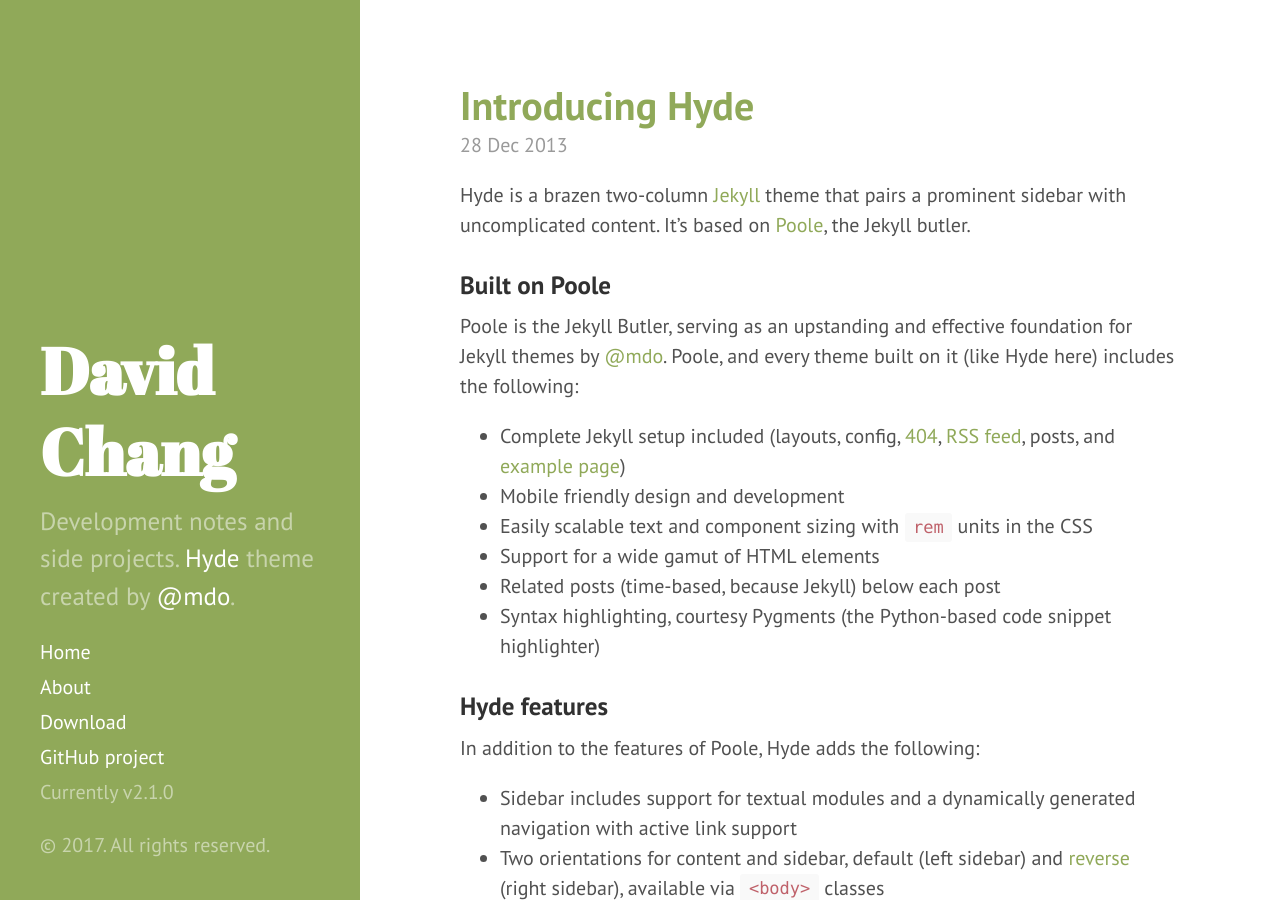
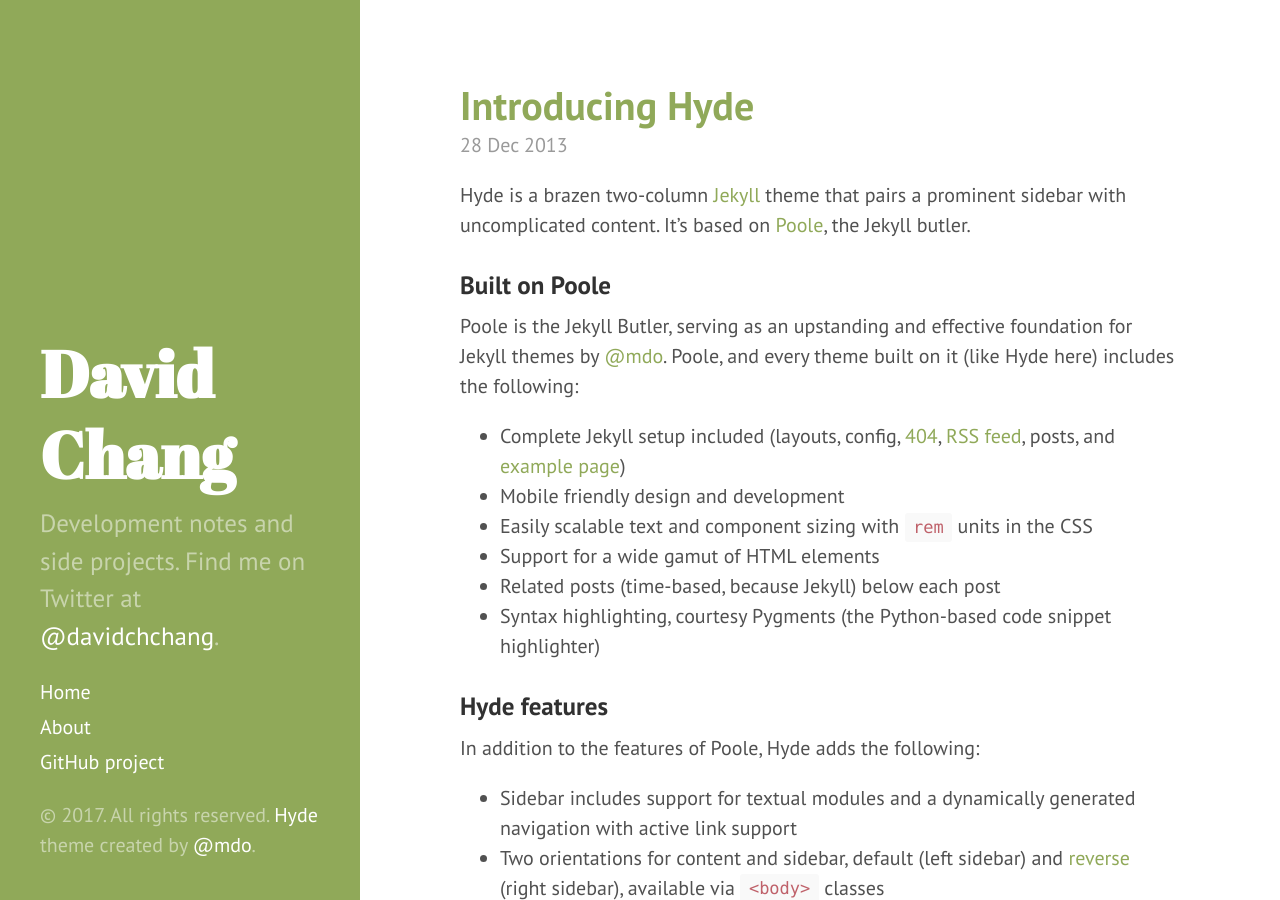
Before and after one commit to davidchchang/davidchchang.github.io, a Jekyll site: the page built from index.html, in a window 1280 px wide and 900 px high. Built offline with Jekyll 4.4.1, drawn with Linux system fonts in a browser that asks for light colours; the list of posts is cut into pages by our own code.

Commit message:
Update sidebar

```diff
--- a/_config.yml
+++ b/_config.yml
@@ -8,7 +8,7 @@ permalink:        pretty
 # Setup
 title:            David Chang
 tagline:          'The _other_ David Chang'
-description:      'Development notes and side projects. <a href="https://github.com/poole/hyde" target="_blank">Hyde</a> theme created by <a href="https://twitter.com/mdo" target="_blank">@mdo</a>.'
+description:      'Development notes and side projects. Find me on Twitter at <a href="https://twitter.com/davidchchang" target="_blank">@davidchchang</a>.'
 url:              http://davidchchang.com
 baseurl:          /
 
--- a/_includes/sidebar.html
+++ b/_includes/sidebar.html
@@ -26,11 +26,9 @@
         {% endif %}
       {% endfor %}
 
-      <a class="sidebar-nav-item" href="{{ site.github.repo }}/archive/v{{ site.version }}.zip">Download</a>
       <a class="sidebar-nav-item" href="{{ site.github.repo }}">GitHub project</a>
-      <span class="sidebar-nav-item">Currently v{{ site.version }}</span>
     </nav>
 
-    <p>&copy; {{ site.time | date: '%Y' }}. All rights reserved.</p>
+    <p>&copy; {{ site.time | date: '%Y' }}. All rights reserved. <a href="https://github.com/poole/hyde" target="_blank">Hyde</a> theme created by <a href="https://twitter.com/mdo" target="_blank">@mdo</a>.</p>
   </div>
 </div>
```
